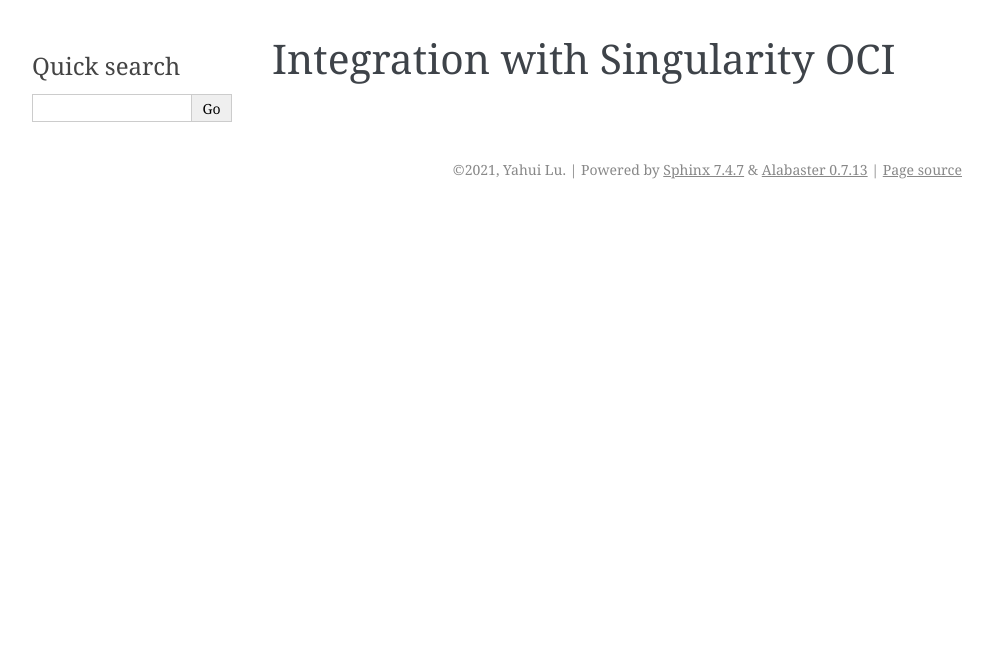
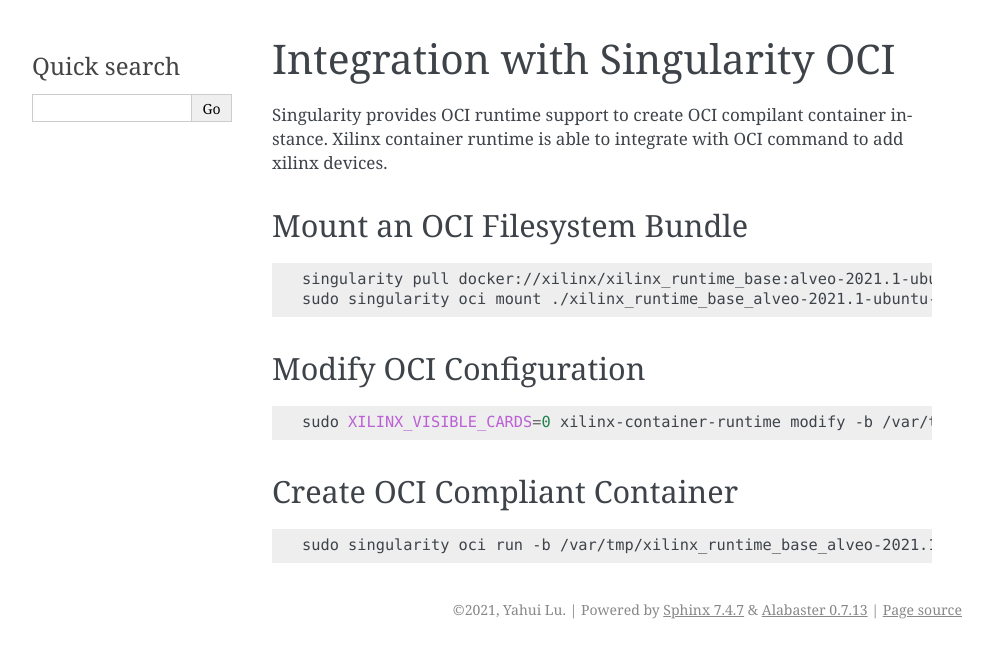
Before and after one commit to Xilinx/Xilinx_Container_Runtime, a Sphinx documentation site: the page built from docs/singularity.rst, in a window 1280 px wide. Shown: the top 658 px of the page, without its empty margins (148-1141 px from the left). Built offline with Sphinx 7.4.7, drawn with Linux system fonts in a browser that asks for light colours.

```diff
--- a/docs/singularity.rst
+++ b/docs/singularity.rst
@@ -1,2 +1,28 @@
 Integration with Singularity OCI
 --------------------------------
+
+Singularity provides OCI runtime support to create OCI compilant container instance. Xilinx container runtime is able to integrate with OCI command to add xilinx devices.
+
+Mount an OCI Filesystem Bundle
+..............................
+
+.. code-block:: bash
+
+   singularity pull docker://xilinx/xilinx_runtime_base:alveo-2021.1-ubuntu-20.04
+   sudo singularity oci mount ./xilinx_runtime_base_alveo-2021.1-ubuntu-20.04.sif /var/tmp/xilinx_runtime_base_alveo-2021.1-ubuntu-20.04
+
+
+Modify OCI Configuration
+........................
+
+.. code-block:: bash
+
+   sudo XILINX_VISIBLE_CARDS=0 xilinx-container-runtime modify -b /var/tmp/xilinx_runtime_base_alveo-2021.1-ubuntu-20.04
+
+
+Create OCI Compliant Container
+..............................
+
+.. code-block:: bash
+
+   sudo singularity oci run -b /var/tmp/xilinx_runtime_base_alveo-2021.1-ubuntu-20.04 xrt_base
```
Also changed, not shown: docs/index.rst (+9 -0 lines), docs/notice.rst (added, +53 -0 lines).
